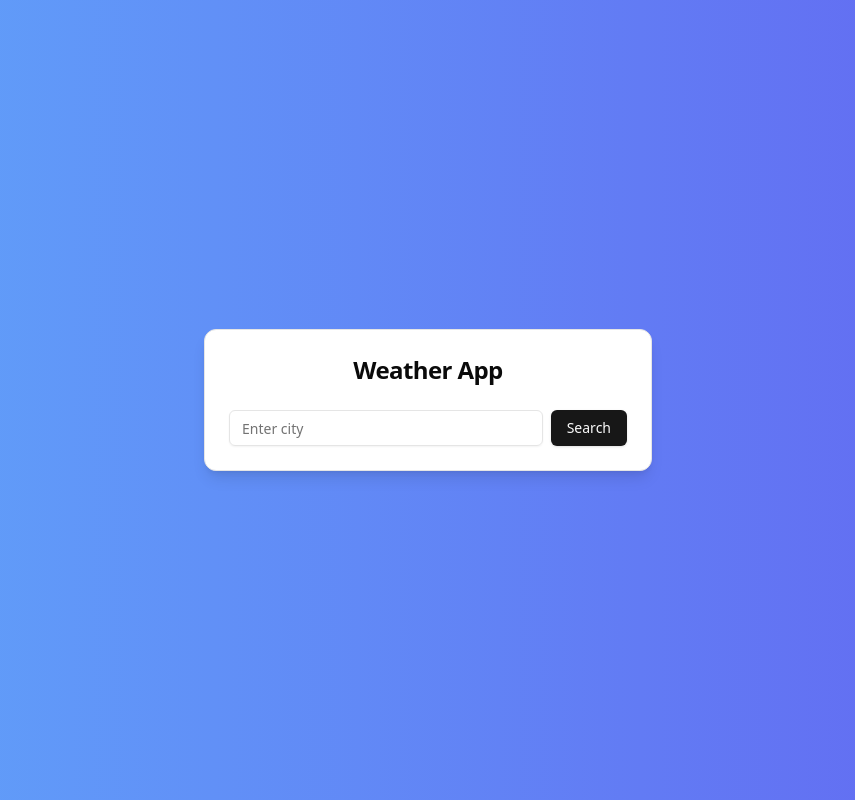
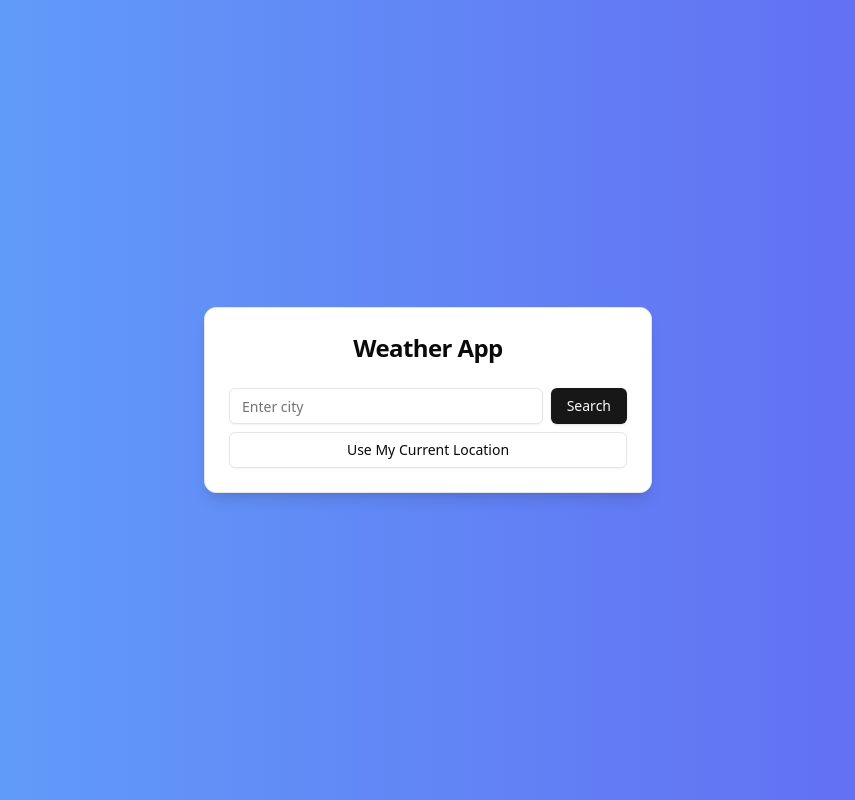
Before and after one commit to Shivampg1/weather-app, a React (Vite) app: page / in a window 1280 px wide. Shown: the whole page, without its empty margins (212-1067 px from the left). Built offline with nearby package versions, Linux system fonts and the light colour scheme.

Commit message:
Update App.jsx

```diff
--- a/src/App.jsx
+++ b/src/App.jsx
@@ -1,4 +1,4 @@
-import React, { useState } from "react";
+import React, { useState, useEffect } from "react";
 import { Card, CardContent, CardHeader, CardTitle } from "@/components/ui/card";
 import { Button } from "@/components/ui/button";
 import { Input } from "@/components/ui/input";
@@ -9,21 +9,21 @@ const WeatherIcon = ({ condition, size = "text-4xl" }) => {
     const conditionLower = condition.toLowerCase();
 
     if (conditionLower.includes('clear')) {
-      return '☀️'; // Sun icon
+      return '☀️';
     } else if (conditionLower.includes('cloud')) {
-      return '☁️'; // Cloud icon
+      return '☁️';
     } else if (conditionLower.includes('rain')) {
-      return '🌧️'; // Rain icon
+      return '🌧️';
     } else if (conditionLower.includes('drizzle')) {
-      return '🌦️'; // Drizzle icon
+      return '🌦️';
     } else if (conditionLower.includes('thunder')) {
-      return '⛈️'; // Thunderstorm icon
+      return '⛈️';
     } else if (conditionLower.includes('snow')) {
-      return '❄️'; // Snow icon
+      return '❄️';
     } else if (conditionLower.includes('mist') || conditionLower.includes('fog')) {
-      return '🌫️'; // Mist icon
+      return '🌫️';
     } else {
-      return '🌡️'; // Default thermometer icon
+      return '🌡️';
     }
   };
 
@@ -36,9 +36,82 @@ export default function App() {
   const [forecast, setForecast] = useState([]);
   const [loading, setLoading] = useState(false);
   const [error, setError] = useState(null);
+  const [suggestions, setSuggestions] = useState([]);
+  const [showSuggestions, setShowSuggestions] = useState(false);
+  const [gettingLocation, setGettingLocation] = useState(false);
 
-  const fetchWeather = async () => {
-    if (!city) return;
+  useEffect(() => {
+    if (city.length > 2) {
+      fetchCitySuggestions();
+    } else {
+      setSuggestions([]);
+      setShowSuggestions(false);
+    }
+  }, [city]);
+
+  const fetchCitySuggestions = async () => {
+    try {
+      const response = await fetch(
+        `https://api.openweathermap.org/geo/1.0/direct?q=${city}&limit=5&appid=${import.meta.env.VITE_WEATHER_API_KEY}`
+      );
+      const data = await response.json();
+      setSuggestions(data);
+      setShowSuggestions(data.length > 0);
+    } catch (error) {
+      console.error("Error fetching city suggestions:", error);
+    }
+  };
+
+  const handleSuggestionClick = (suggestion) => {
+    const displayName = suggestion.state
+      ? `${suggestion.name}, ${suggestion.state}`
+      : `${suggestion.name}, ${suggestion.country}`;
+    setCity(displayName);
+    setShowSuggestions(false);
+  };
+
+  const getCurrentLocation = () => {
+    if (!navigator.geolocation) {
+      setError("Geolocation is not supported by your browser");
+      return;
+    }
+
+    setGettingLocation(true);
+    navigator.geolocation.getCurrentPosition(
+      async (position) => {
+        try {
+          const { latitude, longitude } = position.coords;
+
+          // Get city name from coordinates
+          const response = await fetch(
+            `https://api.openweathermap.org/geo/1.0/reverse?lat=${latitude}&lon=${longitude}&limit=1&appid=${import.meta.env.VITE_WEATHER_API_KEY}`
+          );
+          const locationData = await response.json();
+
+          if (locationData.length > 0) {
+            const location = locationData[0];
+            const displayName = location.state
+              ? `${location.name}, ${location.state}`
+              : `${location.name}, ${location.country}`;
+            setCity(displayName);
+            fetchWeatherWithCoords(latitude, longitude);
+          }
+        } catch (error) {
+          setError("Error getting your location");
+          console.error("Error getting location:", error);
+        } finally {
+          setGettingLocation(false);
+        }
+      },
+      (error) => {
+        setError("Unable to retrieve your location");
+        console.error("Error getting location:", error);
+        setGettingLocation(false);
+      }
+    );
+  };
+
+  const fetchWeatherWithCoords = async (lat, lon) => {
     setLoading(true);
     setError(null);
     setWeather(null);
@@ -47,7 +120,7 @@ export default function App() {
     try {
       // Current weather
       const res = await fetch(
-        `https://api.openweathermap.org/data/2.5/weather?q=${city}&appid=${import.meta.env.VITE_WEATHER_API_KEY}&units=metric`
+        `https://api.openweathermap.org/data/2.5/weather?lat=${lat}&lon=${lon}&appid=${import.meta.env.VITE_WEATHER_API_KEY}&units=metric`
       );
       const data = await res.json();
       if (data.cod !== 200) throw new Error(data.message);
@@ -55,7 +128,55 @@ export default function App() {
 
       // 5-day forecast
       const resForecast = await fetch(
-        `https://api.openweathermap.org/data/2.5/forecast?q=${city}&appid=${import.meta.env.VITE_WEATHER_API_KEY}&units=metric`
+        `https://api.openweathermap.org/data/2.5/forecast?lat=${lat}&lon=${lon}&appid=${import.meta.env.VITE_WEATHER_API_KEY}&units=metric`
+      );
+      const forecastData = await resForecast.json();
+      if (forecastData.cod !== "200") throw new Error(forecastData.message);
+
+      // Take 1 forecast per day (at 12:00)
+      const daily = forecastData.list.filter((f) =>
+        f.dt_txt.includes("12:00:00")
+      );
+      setForecast(daily);
+    } catch (err) {
+      setError(err.message);
+    } finally {
+      setLoading(false);
+    }
+  };
+
+  const fetchWeather = async () => {
+    // Extract just the city name without state for the API call
+    const cityNameOnly = city.split(',')[0].trim();
+
+    if (!cityNameOnly) return;
+    setLoading(true);
+    setError(null);
+    setWeather(null);
+    setForecast([]);
+
+    try {
+      // First get coordinates for the city
+      const geoResponse = await fetch(
+        `https://api.openweathermap.org/geo/1.0/direct?q=${cityNameOnly}&limit=1&appid=${import.meta.env.VITE_WEATHER_API_KEY}`
+      );
+      const geoData = await geoResponse.json();
+
+      if (geoData.length === 0) throw new Error("City not found");
+
+      const { lat, lon } = geoData[0];
+
+      // Current weather
+      const res = await fetch(
+        `https://api.openweathermap.org/data/2.5/weather?lat=${lat}&lon=${lon}&appid=${import.meta.env.VITE_WEATHER_API_KEY}&units=metric`
+      );
+      const data = await res.json();
+      if (data.cod !== 200) throw new Error(data.message);
+      setWeather(data);
+
+      // 5-day forecast
+      const resForecast = await fetch(
+        `https://api.openweathermap.org/data/2.5/forecast?lat=${lat}&lon=${lon}&appid=${import.meta.env.VITE_WEATHER_API_KEY}&units=metric`
       );
       const forecastData = await resForecast.json();
       if (forecastData.cod !== "200") throw new Error(forecastData.message);
@@ -79,16 +200,48 @@ export default function App() {
           <CardTitle className="text-center text-2xl">Weather App</CardTitle>
         </CardHeader>
         <CardContent className="space-y-4">
+          <div className="relative">
             <div className="flex gap-2">
               <Input
                 placeholder="Enter city"
                 value={city}
                 onChange={(e) => setCity(e.target.value)}
                 onKeyPress={(e) => e.key === 'Enter' && fetchWeather()}
+                onFocus={() => city.length > 2 && setShowSuggestions(true)}
               />
               <Button onClick={fetchWeather} disabled={loading}>
                 {loading ? "Loading..." : "Search"}
               </Button>
+            </div>
+
+            <div className="mt-2">
+              <Button
+                onClick={getCurrentLocation}
+                disabled={gettingLocation}
+                variant="outline"
+                className="w-full"
+              >
+                {gettingLocation ? "Detecting Location..." : "Use My Current Location"}
+              </Button>
+            </div>
+
+            {/* Suggestions dropdown */}
+            {showSuggestions && suggestions.length > 0 && (
+              <div className="absolute z-10 w-full mt-1 bg-white border border-gray-200 rounded-md shadow-lg">
+                {suggestions.map((item, index) => (
+                  <div
+                    key={index}
+                    className="px-4 py-2 cursor-pointer hover:bg-gray-100"
+                    onClick={() => handleSuggestionClick(item)}
+                  >
+                    <div className="font-medium">{item.name}</div>
+                    <div className="text-sm text-gray-600">
+                      {item.state ? `${item.state}, ${item.country}` : item.country}
+                    </div>
+                  </div>
+                ))}
+              </div>
+            )}
           </div>
 
           {error && <p className="text-center text-red-500">{error}</p>}
```
Lines whose indentation alone changed are shown as unchanged.
